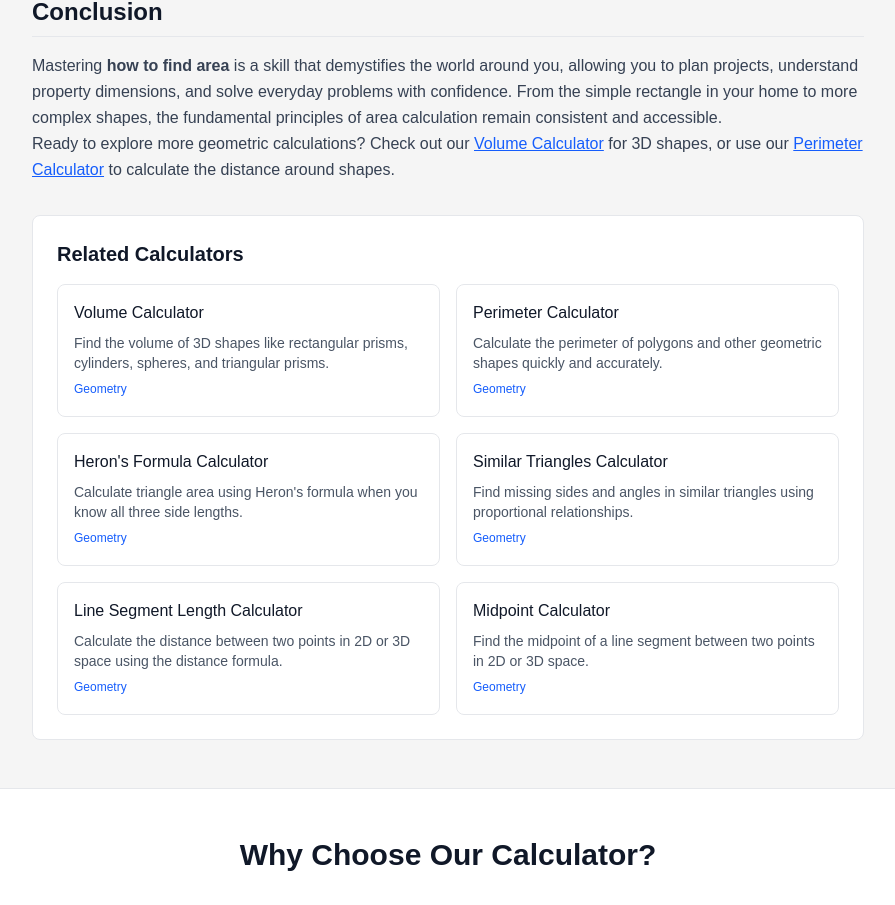
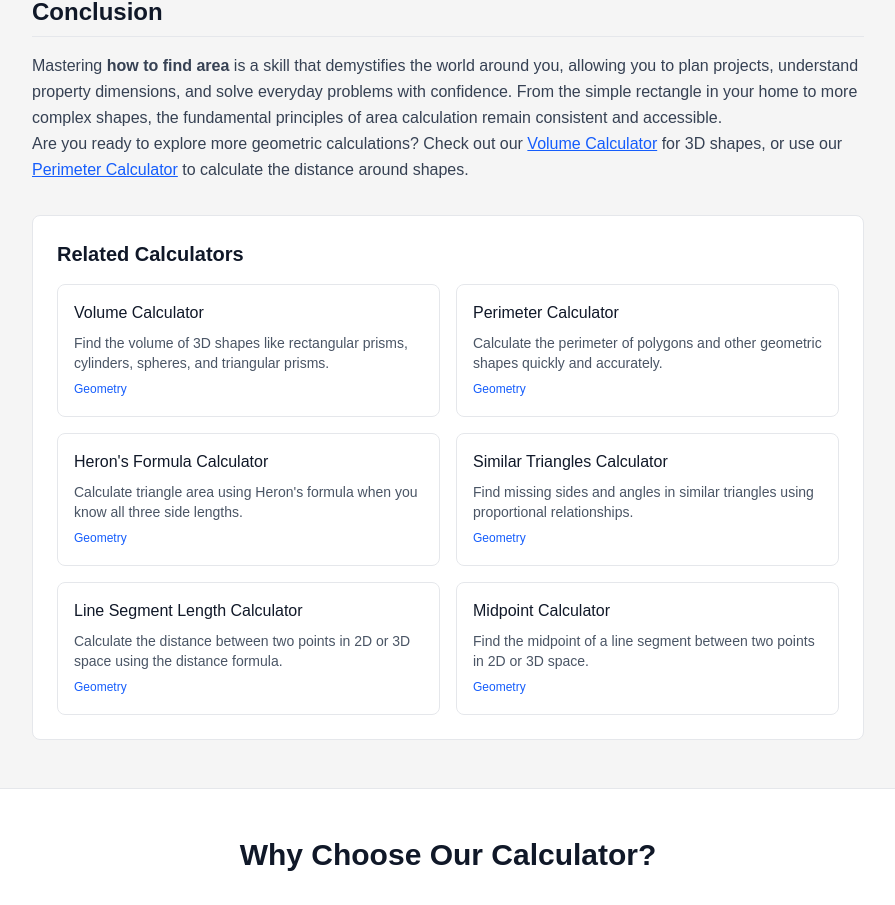
Before and after one commit to heyumarkhan/getcalculation.com, a Next.js app: page /math/area in a window 1280 px wide. Shown: the part 5429-6334 px from the top of the page, without its empty margins (192-1087 px from the left). Built offline with nearby package versions, Linux system fonts and the light colour scheme.

Commit message:
little fix

```diff
--- a/app/(calculators)/math/area/page.tsx
+++ b/app/(calculators)/math/area/page.tsx
@@ -172,7 +172,7 @@ export default function AreaPage() {
           Mastering <strong>how to find area</strong> is a skill that demystifies the world around you, allowing you to plan projects, understand property dimensions, and solve everyday problems with confidence. From the simple rectangle in your home to more complex shapes, the fundamental principles of area calculation remain consistent and accessible.
         </p>
         <p>
-          Ready to explore more geometric calculations? Check out our {createInternalLink('volume')} for 3D shapes, or use our {createInternalLink('perimeter')} to calculate the distance around shapes.
+          Are you ready to explore more geometric calculations? Check out our {createInternalLink('volume')} for 3D shapes, or use our {createInternalLink('perimeter')} to calculate the distance around shapes.
         </p>
       </SEOSection>
     </CalculatorPageTemplate>
```
